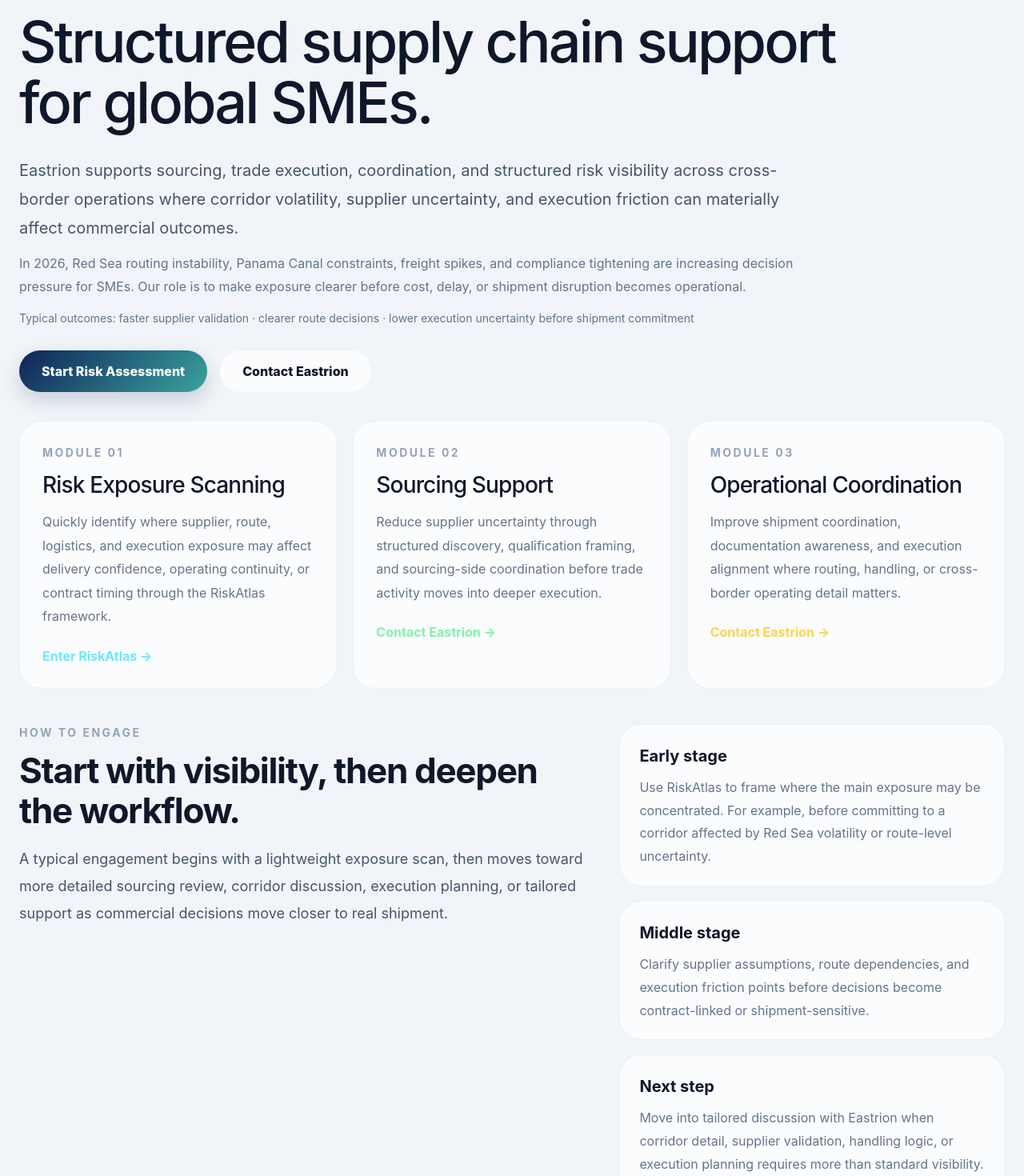
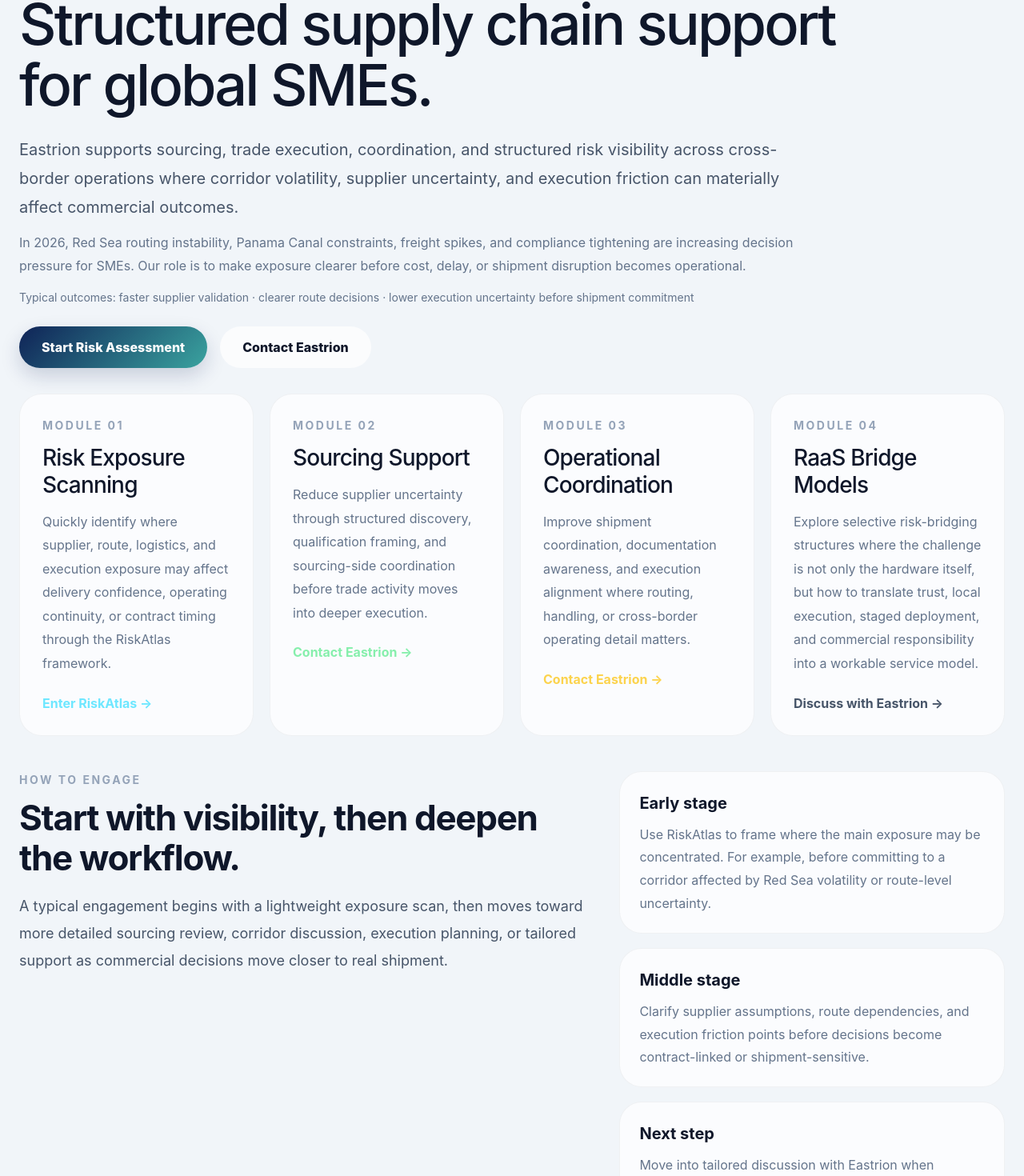
Before and after one commit to marspeterli1975-glitch/eastrion-site, a Next.js app: page /solutions in a window 1280 px wide. Shown: the part 164-1634 px from the top of the page at 80% size. Built offline with nearby package versions, Linux system fonts and the light colour scheme.

Commit message:
Tighten services hero spacing and add RaaS module

```diff
--- a/app/solutions/page.tsx
+++ b/app/solutions/page.tsx
@@ -13,7 +13,7 @@
         style={{
           maxWidth: "1280px",
           margin: "0 auto",
-          padding: "48px 24px 36px",
+          padding: "28px 24px 32px",
         }}
       >
         <div
@@ -23,7 +23,7 @@
             textTransform: "uppercase",
             color: "#94a3b8",
             fontWeight: 700,
-            marginBottom: "20px",
+            marginBottom: "18px",
           }}
         >
           Services
@@ -44,7 +44,7 @@
 
         <p
           style={{
-            marginTop: "28px",
+            marginTop: "24px",
             maxWidth: "980px",
             fontSize: "20px",
             lineHeight: 1.8,
@@ -89,7 +89,7 @@
             display: "flex",
             gap: "16px",
             flexWrap: "wrap",
-            marginTop: "28px",
+            marginTop: "24px",
           }}
         >
           <Link href="/riskatlas" style={primaryBtn}>
@@ -112,7 +112,7 @@
         <div
           style={{
             display: "grid",
-            gridTemplateColumns: "repeat(3, minmax(0, 1fr))",
+            gridTemplateColumns: "repeat(4, minmax(0, 1fr))",
             gap: "20px",
           }}
         >
@@ -157,6 +157,22 @@
             <div style={{ marginTop: "22px" }}>
               <Link href="/contact" style={linkAmber}>
                 Contact Eastrion →
+              </Link>
+            </div>
+          </div>
+
+          <div style={cardStyle}>
+            <div style={labelStyle}>Module 04</div>
+            <h3 style={cardTitleStyle}>RaaS Bridge Models</h3>
+            <p style={cardTextStyle}>
+              Explore selective risk-bridging structures where the challenge is
+              not only the hardware itself, but how to translate trust, local
+              execution, staged deployment, and commercial responsibility into a
+              workable service model.
+            </p>
+            <div style={{ marginTop: "22px" }}>
+              <Link href="/contact" style={linkSlate}>
+                Discuss with Eastrion →
               </Link>
             </div>
           </div>
@@ -234,8 +250,8 @@
               <div style={infoTitleStyle}>Next step</div>
               <div style={infoTextStyle}>
                 Move into tailored discussion with Eastrion when corridor detail,
-                supplier validation, handling logic, or execution planning
-                requires more than standard visibility.
+                supplier validation, handling logic, execution planning, or a
+                selective bridge-model discussion requires more than standard visibility.
               </div>
             </div>
           </div>
@@ -344,3 +360,10 @@
   fontSize: "16px",
   textDecoration: "none",
 };
+
+const linkSlate = {
+  color: "#475569",
+  fontWeight: 700,
+  fontSize: "16px",
+  textDecoration: "none",
+};
```
